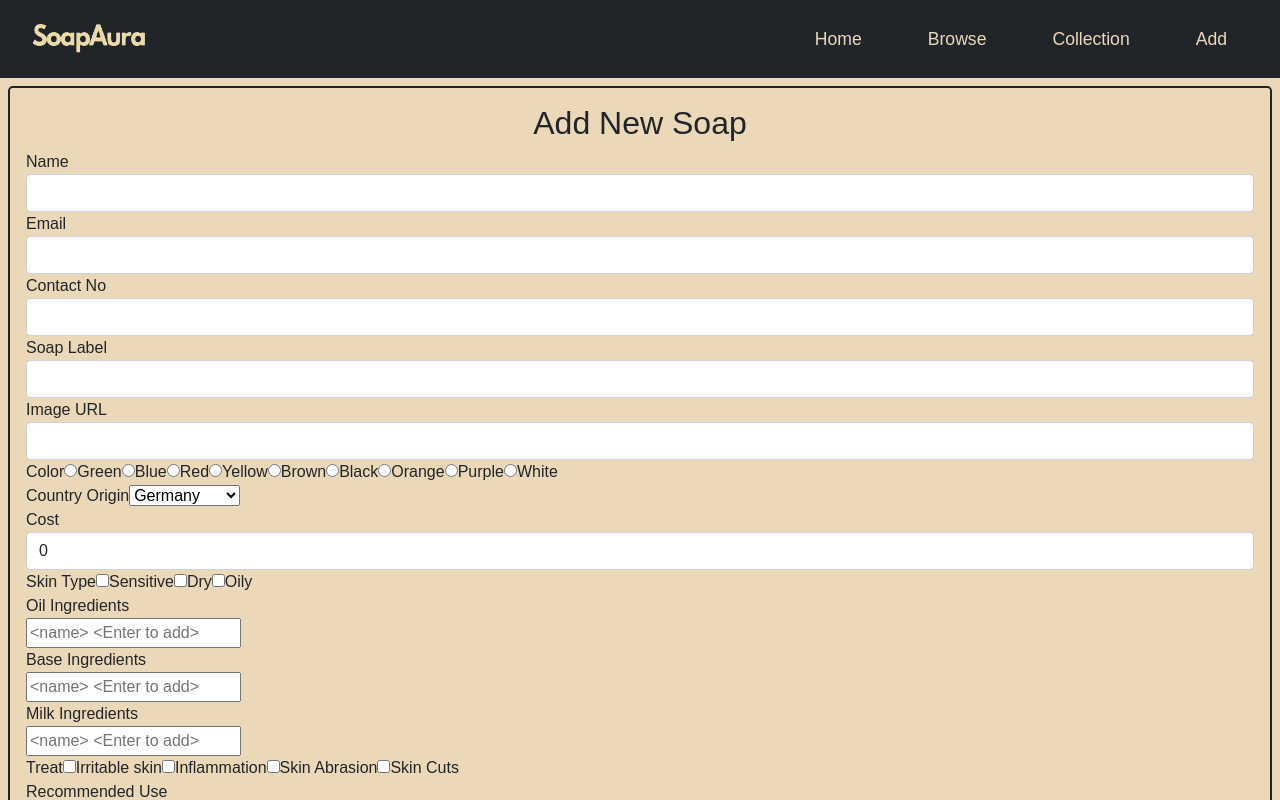
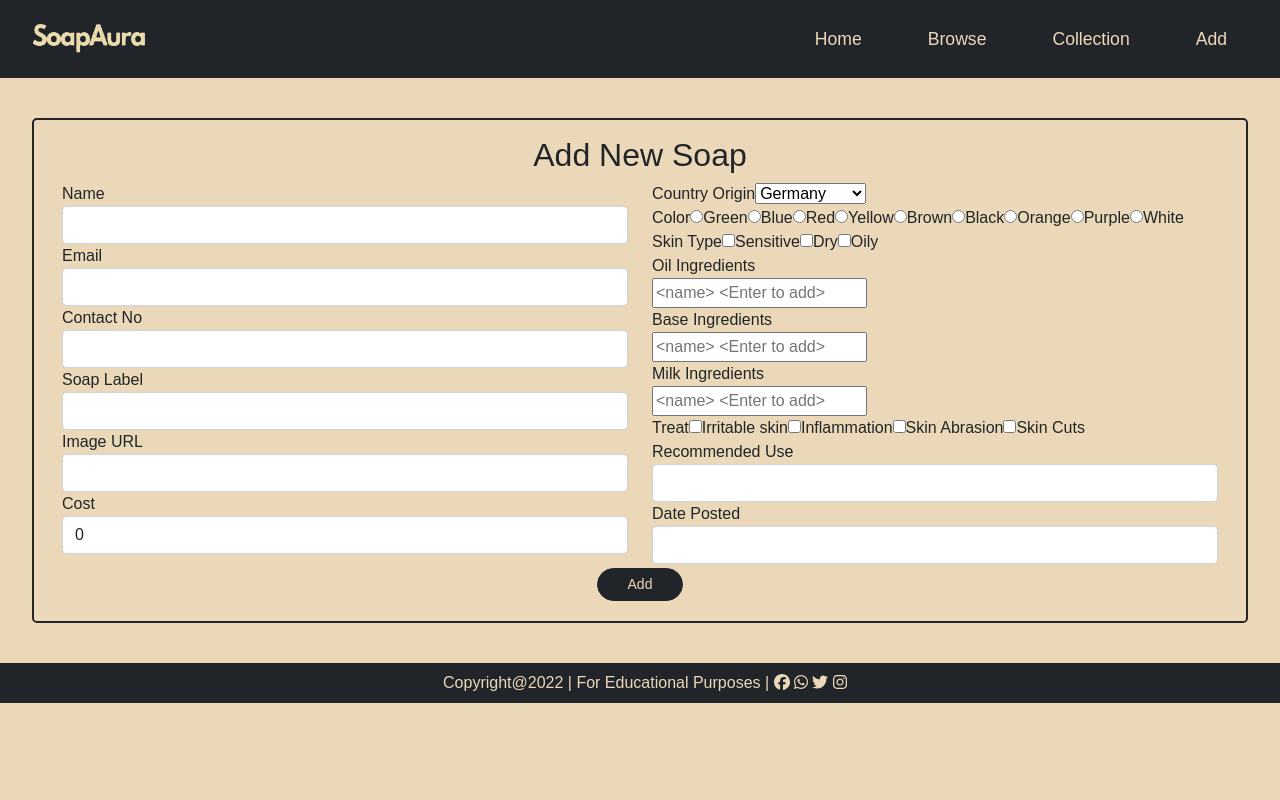
Before and after one commit to xunne899/tgc-18-project-2-react, a React (Create React App) app: page / in a window 1280 px wide. Both pictures are taken after a click on the button "Add". Shown: the top 800 px of the page. Built offline with nearby package versions, Linux system fonts and the light colour scheme.

Commit message:
modify add new form

```diff
--- a/src/pages/AddNew.js
+++ b/src/pages/AddNew.js
@@ -355,9 +355,11 @@ showTreatment = (e) => {
     render() {
         // console.log(this.state);
         return <React.Fragment>
-            <div class="flexwrapper100">
-            <div className="formNames border border-dark border-2 m-2 rounded-3 p-3" style={{ backgroundColor: "#ebd8b8" }}>
+            <div className="p-3 mx-2 my-3 col-sm col-md col-lg">
+            <div className="formNames row border border-dark border-2 m-2 rounded-3 p-3" style={{ backgroundColor: "#ebd8b8" }}>
                 <h2 className="title d-flex justify-content-center">Add New Soap</h2>
+
+                <div className=" col-12 col-lg-6">
                 <div>
                     <label>Name</label>
                     <input name="newName" type="text" value={this.state.newName}
@@ -389,9 +391,14 @@ showTreatment = (e) => {
                         className="form-control" />
                 </div>
                 <div>
-                    <label>Color</label>
-                    {this.showColors()}
+                    <label>Cost</label>
+                    <input name="newCost" type="number" value={this.state.newCost}
+                        onChange={this.updateFormField}
+                        className="form-control" />
                 </div>
+                </div>
+
+                <div className="col-12 col-lg-6">
                 <div>
                     <label>Country Origin</label>
                     <select name="newCountry" value={this.state.newCountry} onChange={this.updateFormField}>
@@ -399,11 +406,11 @@ showTreatment = (e) => {
                     </select>
                 </div>
                 <div>
-                    <label>Cost</label>
-                    <input name="newCost" type="number" value={this.state.newCost}
-                        onChange={this.updateFormField}
-                        className="form-control" />
+                    <label>Color</label>
+                    {this.showColors()}
                 </div>
+
+
                 <div>
                     <label>Skin Type</label>
                     { this.skinType.map(eachOne=>{
@@ -502,6 +509,7 @@ showTreatment = (e) => {
                         onChange={this.updateFormField}
                         className="form-control" />
                 </div>
+                </div>
 
                 <br/>
                 <div className=" text-center ms-auto">
--- a/src/pages/Home.js
+++ b/src/pages/Home.js
@@ -43,7 +43,7 @@ export default class Home extends React.Component {
                                     <Card.Text>
                                        Click below to go to our collection page
                                     </Card.Text>
-                                    <Button variant="dark" style={{color:"#ebd8b8"}}>Collection</Button>
+                                    <Button variant="dark" style={{color:"#ebd8b8"}} >Collection</Button>
                                 </Card.Body>
                             </Card>
                             <Card  className="displayCards m-1 border-0 col-sm-12 col-md-12 col-lg-4" >
```
